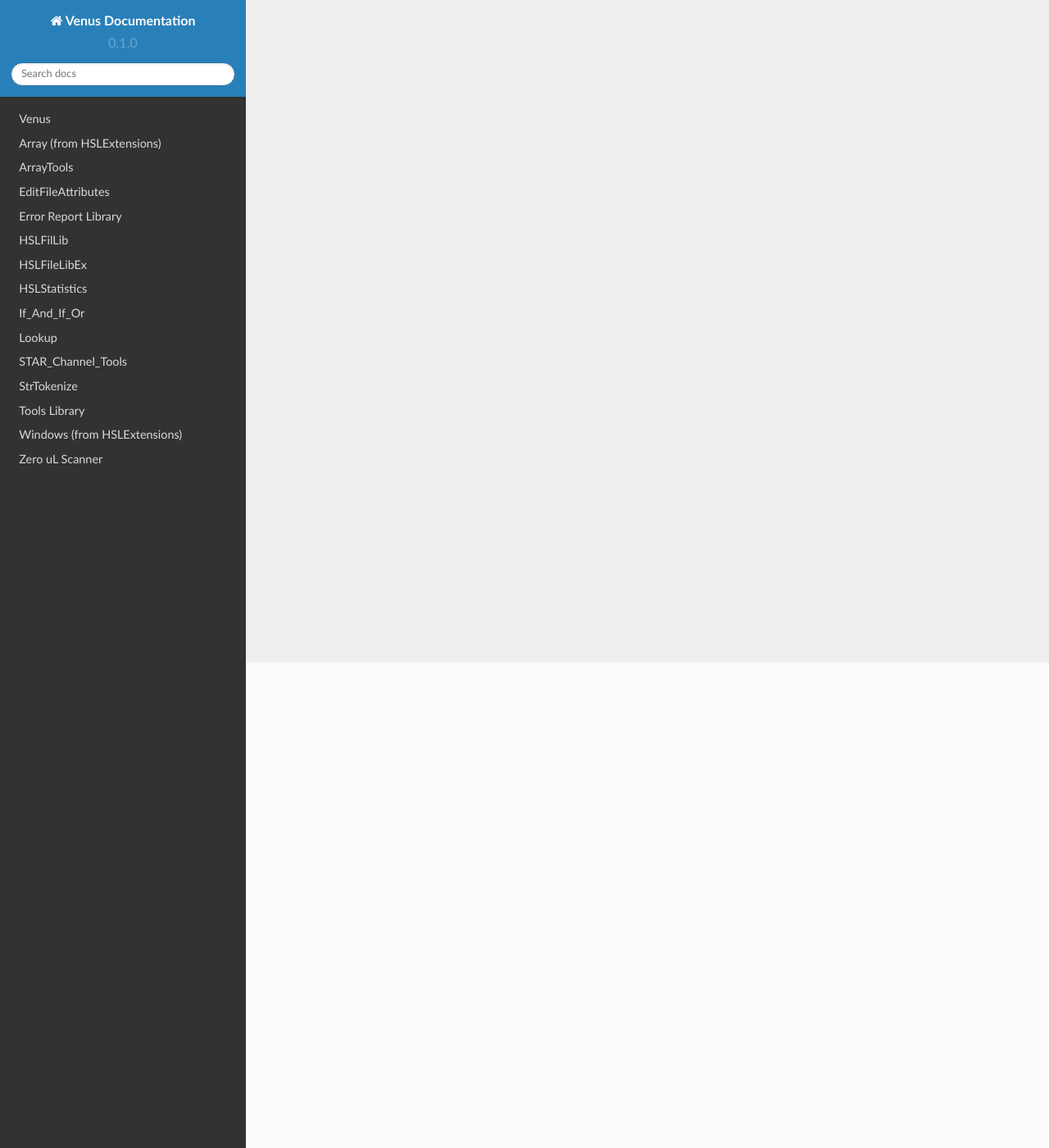
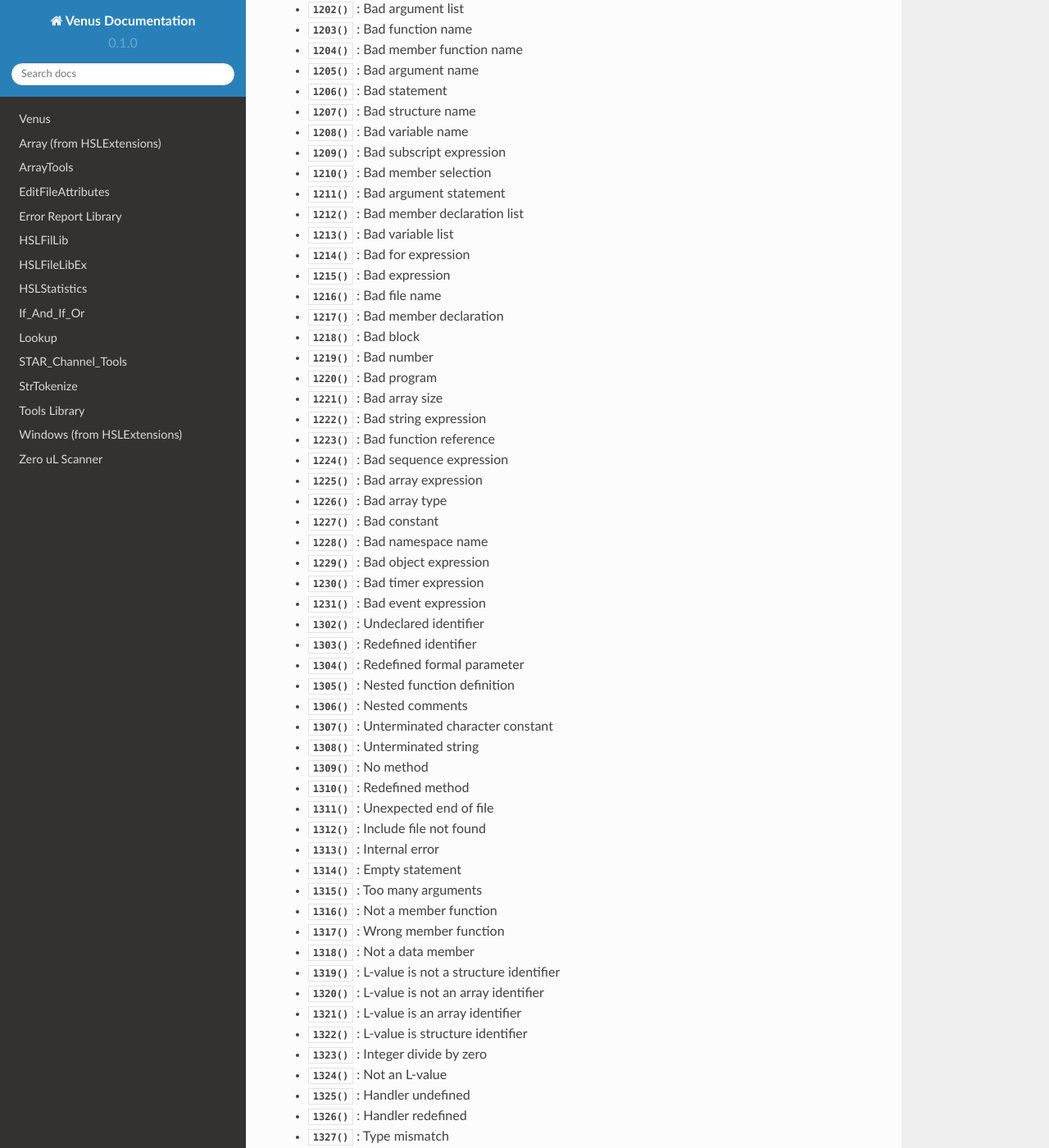
Before and after one commit to theonetruenerd/VenusLibraryDocumentation, a Sphinx documentation site: the page built from docs/source/SyntaxErrors.rst, in a window 1280 px wide and 1400 px high, scrolled down 592 px. Shown: the whole window at 82% size. Built offline with Sphinx 7.4.7 and the Read the Docs theme 2.0.0, drawn with Linux system fonts in a browser that asks for light colours; pages that are not in the unit, such as notebooks, are missing from menus; some of the changed text lies outside the part shown.

Commit message:
Update SyntaxErrors.rst

```diff
--- a/docs/source/SyntaxErrors.rst
+++ b/docs/source/SyntaxErrors.rst
@@ -1,2 +1,95 @@
 Syntax Errors
 =========================
+
+Venus Errors
+------------------------
+
+- :py:func:`1001` : Syntax error
+- :py:func:`1002` : Syntax error before
+- :py:func:`1101` : Missing period
+- :py:func:`1102` : Missing semicolon
+- :py:func:`1103` : Missing assignment
+- :py:func:`1104` : Missing opening parenthesis
+- :py:func:`1105` : Missing closing parenthesis
+- :py:func:`1106` : Missing opening brace
+- :py:func:`1107` : Missing closing brace
+- :py:func:`1108` : Missing opening bracket
+- :py:func:`1109` : Missing closing bracket
+- :py:func:`1110` : Missing comma or closing parenthesis
+- :py:func:`1111` : Missing comma or semicolon
+- :py:func:`1112` : Missing statement
+- :py:func:`1201` : Bad variable declaration
+- :py:func:`1202` : Bad argument list
+- :py:func:`1203` : Bad function name
+- :py:func:`1204` : Bad member function name
+- :py:func:`1205` : Bad argument name
+- :py:func:`1206` : Bad statement
+- :py:func:`1207` : Bad structure name
+- :py:func:`1208` : Bad variable name
+- :py:func:`1209` : Bad subscript expression
+- :py:func:`1210` : Bad member selection
+- :py:func:`1211` : Bad argument statement
+- :py:func:`1212` : Bad member declaration list
+- :py:func:`1213` : Bad variable list
+- :py:func:`1214` : Bad for expression
+- :py:func:`1215` : Bad expression
+- :py:func:`1216` : Bad file name
+- :py:func:`1217` : Bad member declaration
+- :py:func:`1218` : Bad block
+- :py:func:`1219` : Bad number
+- :py:func:`1220` : Bad program
+- :py:func:`1221` : Bad array size
+- :py:func:`1222` : Bad string expression
+- :py:func:`1223` : Bad function reference
+- :py:func:`1224` : Bad sequence expression
+- :py:func:`1225` : Bad array expression
+- :py:func:`1226` : Bad array type
+- :py:func:`1227` : Bad constant
+- :py:func:`1228` : Bad namespace name
+- :py:func:`1229` : Bad object expression
+- :py:func:`1230` : Bad timer expression
+- :py:func:`1231` : Bad event expression
+- :py:func:`1302` : Undeclared identifier
+- :py:func:`1303` : Redefined identifier
+- :py:func:`1304` : Redefined formal parameter
+- :py:func:`1305` : Nested function definition
+- :py:func:`1306` : Nested comments
+- :py:func:`1307` : Unterminated character constant
+- :py:func:`1308` : Unterminated string
+- :py:func:`1309` : No method
+- :py:func:`1310` : Redefined method
+- :py:func:`1311` : Unexpected end of file
+- :py:func:`1312` : Include file not found
+- :py:func:`1313` : Internal error
+- :py:func:`1314` : Empty statement
+- :py:func:`1315` : Too many arguments
+- :py:func:`1316` : Not a member function
+- :py:func:`1317` : Wrong member function
+- :py:func:`1318` : Not a data member
+- :py:func:`1319` : L-value is not a structure identifier
+- :py:func:`1320` : L-value is not an array identifier
+- :py:func:`1321` : L-value is an array identifier
+- :py:func:`1322` : L-value is structure identifier
+- :py:func:`1323` : Integer divide by zero
+- :py:func:`1324` : Not an L-value
+- :py:func:`1325` : Handler undefined
+- :py:func:`1326` : Handler redefined
+- :py:func:`1327` : Type mismatch
+- :py:func:`1328` : Layout file not found
+- :py:func:`1329` : Too few arguments
+- :py:func:`1330` : Instrument not registered
+- :py:func:`1331` : Instrument needs a deck layout
+- :py:func:`1332` : Instrument needs no deck layout
+- :py:func:`1334` : Skipped block initialisation
+- :py:func:`1335` : Parser token buffer overflow
+- :py:func:`1336` : Name too long
+- :py:func:`1337` : Type mismatch in formal parameter
+- :py:func:`1338` : Type mismatch in return value
+- :py:func:`1339` : Must return a value
+- :py:func:`1340` : Redefined workflow
+- :py:func:`1341` : Not schedulable
+- :py:func:`1342` : Private object reference
+- :py:func:`1343` : Private function reference
+- :py:func:`1344` : Analyzing completed with error
+- :py:func:`1345` : Lexer string buffer overflow
+- :py:func:`1346` : Obsolete statement
```
